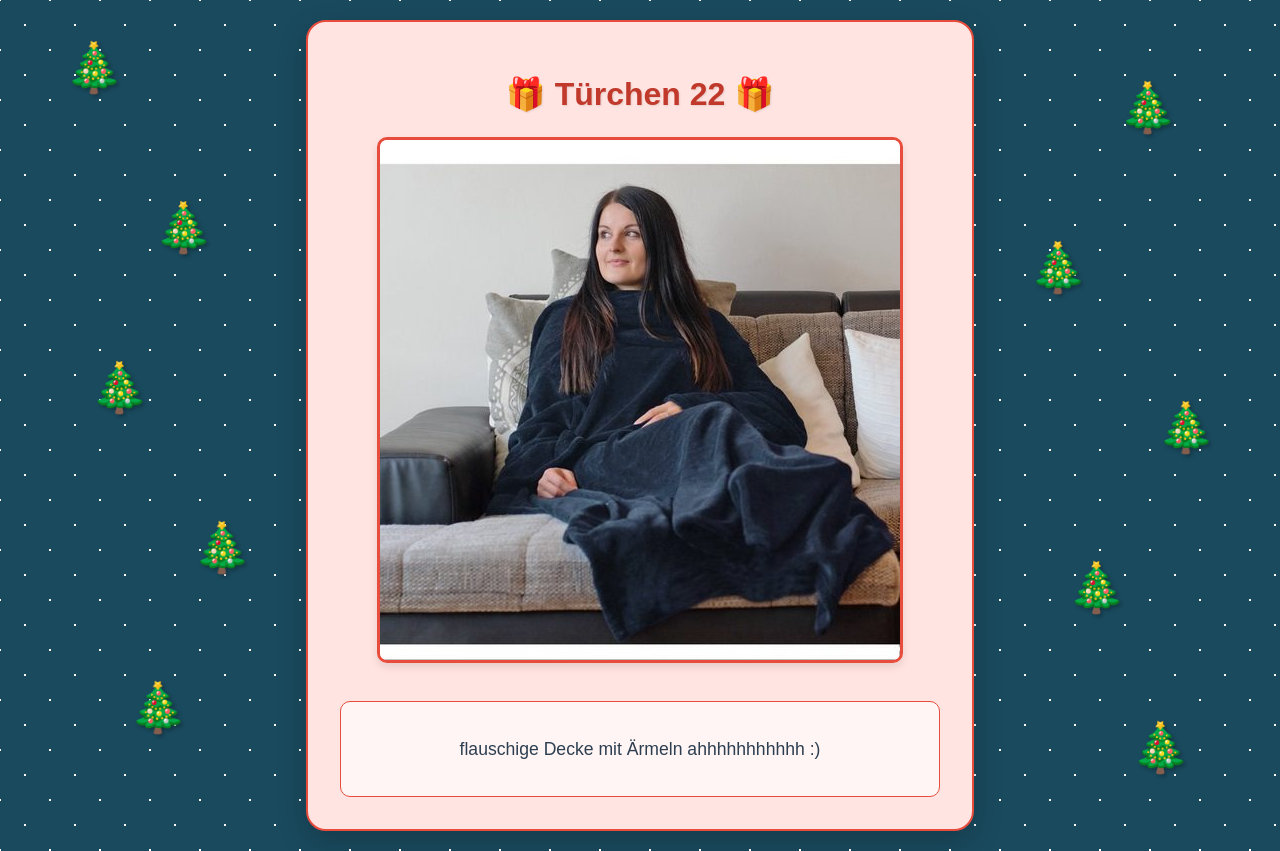
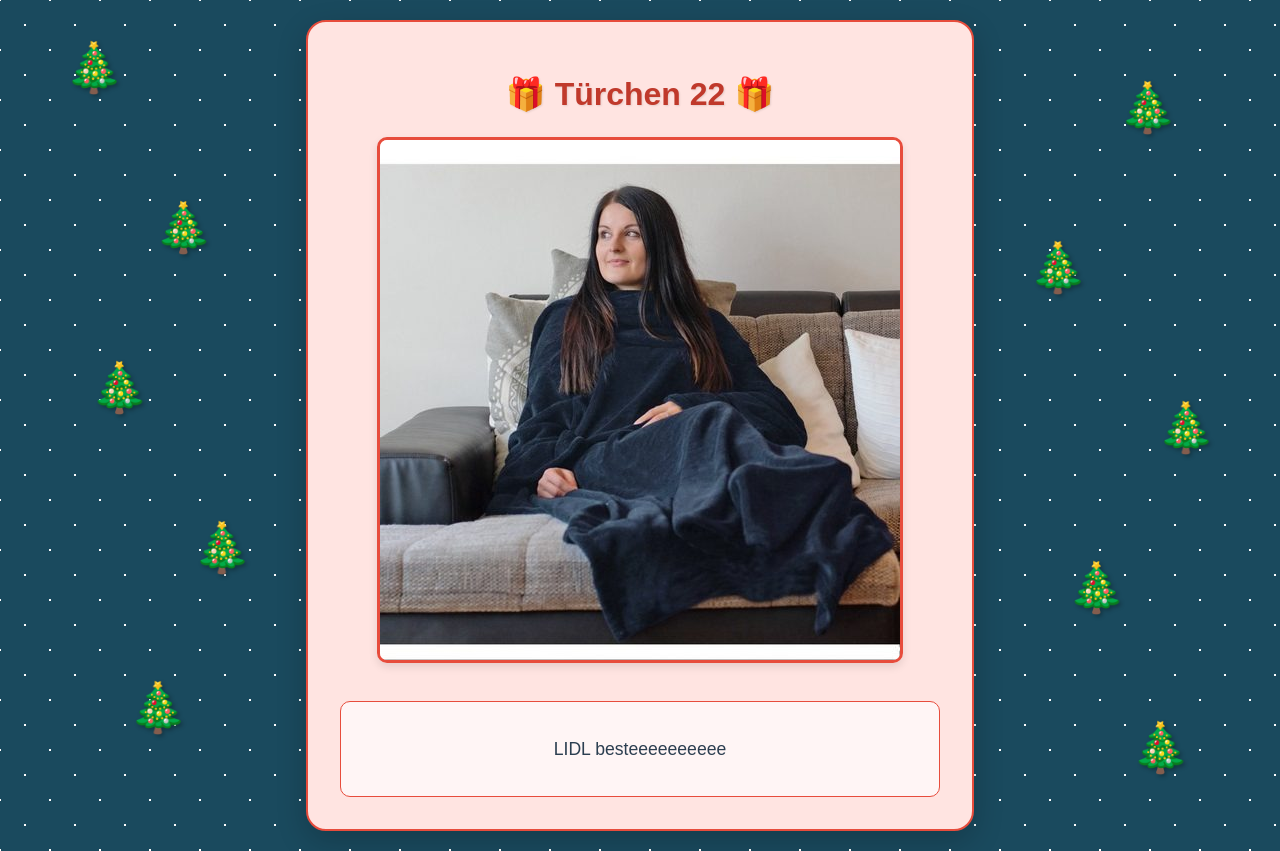
Before and after one commit to bananonono/bananonono.github.io, a plain HTML site: page day22.html in a window 1280 px wide. Drawn offline with Linux system fonts and the light colour scheme.

Commit message:
Update day22.html

```diff
--- a/day22.html
+++ b/day22.html
@@ -201,7 +201,7 @@
             <img class="surprise-image" src="../image22.jpg" alt="Türchen 22">
         </div>
         <div class="message">
-            <p>flauschige Decke mit Ärmeln ahhhhhhhhhhh :)</p>
+            <p>LIDL besteeeeeeeeee</p>
         </div>
     </div>
 </body>
```
